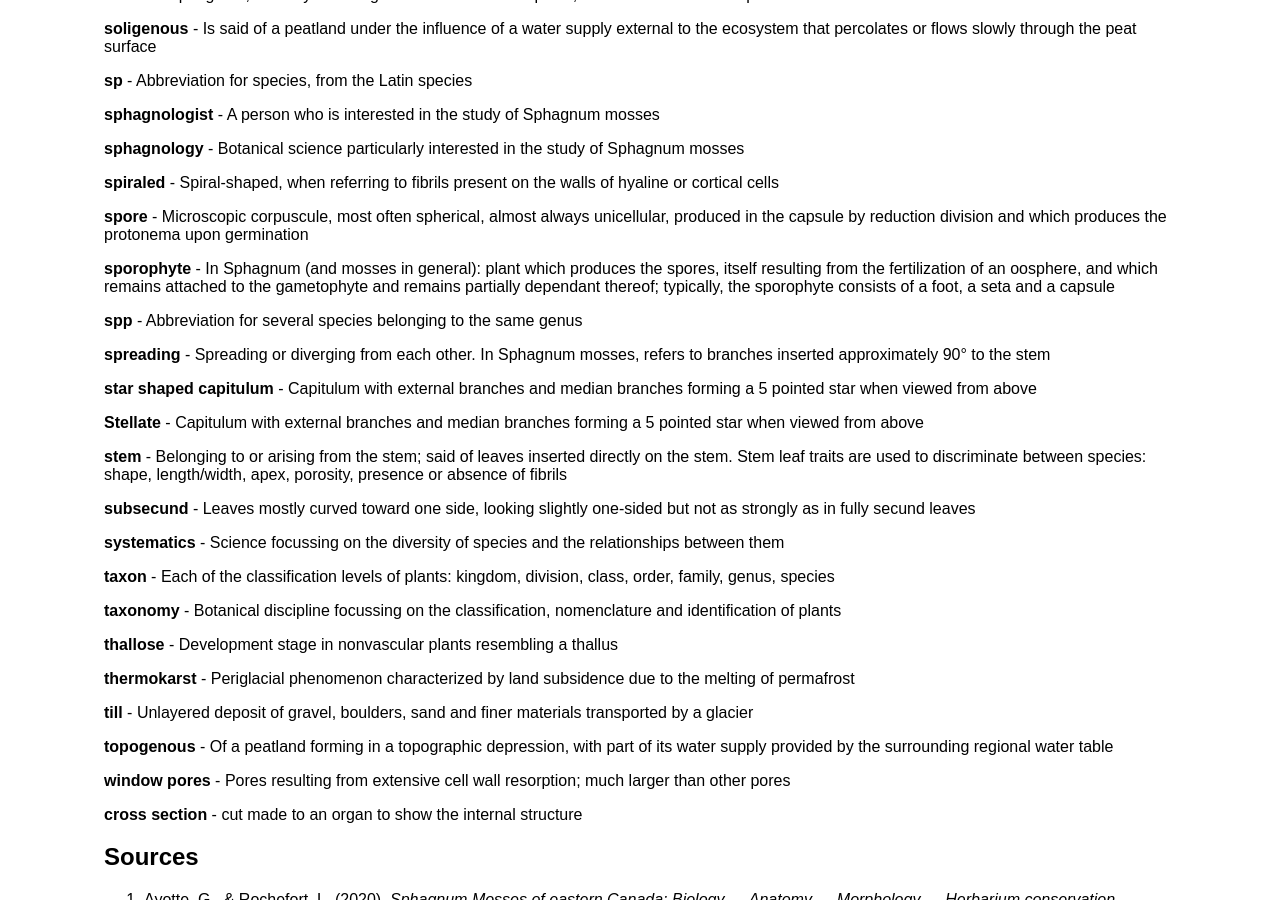
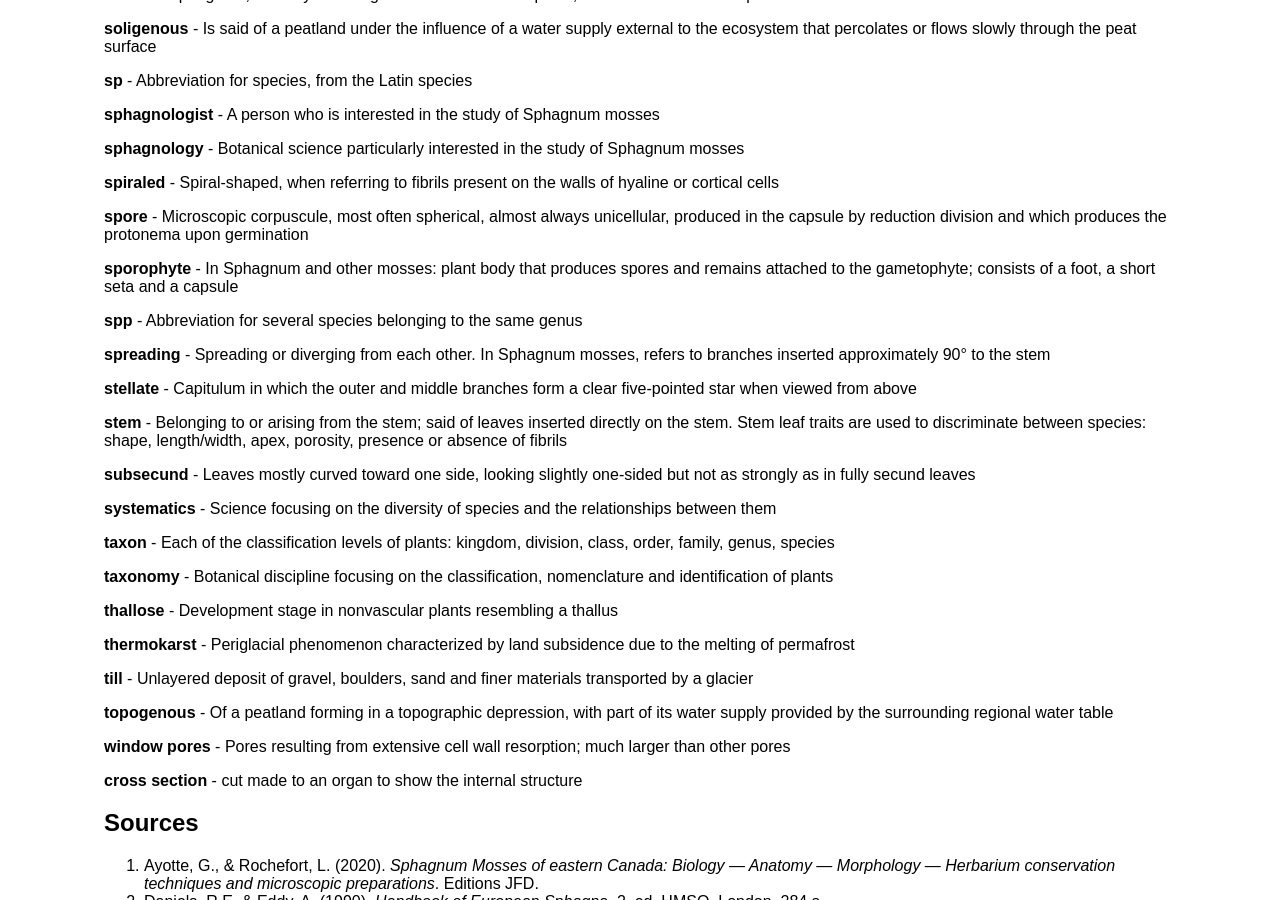
Before and after one commit to DanielESolbakk/Sphagnum-Field-Guide, a Jekyll site: the page built from Glossary/index.md, in a window 1280 px wide and 900 px high, scrolled down 7515 px. Built offline with Jekyll 4.4.1, drawn with Linux system fonts in a browser that asks for light colours; our own code applies the rules of GitHub Pages for plain Markdown files.

Commit message:
docs: update glossary

```diff
--- a/_data/glossary.yml
+++ b/_data/glossary.yml
@@ -208,16 +208,15 @@
 "sphagnology": "Botanical science particularly interested in the study of Sphagnum mosses"
 "spiraled": "Spiral-shaped, when referring to fibrils present on the walls of hyaline or cortical cells"
 "spore": "Microscopic corpuscule, most often spherical, almost always unicellular, produced in the capsule by reduction division and which produces the protonema upon germination"
-"sporophyte": "In Sphagnum (and mosses in general): plant which produces the spores, itself resulting from the fertilization of an oosphere, and which remains attached to the gametophyte and remains partially dependant thereof; typically, the sporophyte consists of a foot, a seta and a capsule"
+"sporophyte": "In Sphagnum and other mosses: plant body that produces spores and remains attached to the gametophyte; consists of a foot, a short seta and a capsule"
 "spp": "Abbreviation for several species belonging to the same genus"
 "spreading": "Spreading or diverging from each other. In Sphagnum mosses, refers to branches inserted approximately 90° to the stem"
-"star shaped capitulum": "Capitulum with external branches and median branches forming a 5 pointed star when viewed from above"
-"Stellate": "Capitulum with external branches and median branches forming a 5 pointed star when viewed from above"
+"stellate": "Capitulum in which the outer and middle branches form a clear five-pointed star when viewed from above"
 "stem": "Belonging to or arising from the stem; said of leaves inserted directly on the stem. Stem leaf traits are used to discriminate between species: shape, length/width, apex, porosity, presence or absence of fibrils"
 "subsecund": "Leaves mostly curved toward one side, looking slightly one-sided but not as strongly as in fully secund leaves"
-"systematics": "Science focussing on the diversity of species and the relationships between them"
+"systematics": "Science focusing on the diversity of species and the relationships between them"
 "taxon": "Each of the classification levels of plants: kingdom, division, class, order, family, genus, species"
-"taxonomy": "Botanical discipline focussing on the classification, nomenclature and identification of plants"
+"taxonomy": "Botanical discipline focusing on the classification, nomenclature and identification of plants"
 "thallose": "Development stage in nonvascular plants resembling a thallus"
 "thermokarst": "Periglacial phenomenon characterized by land subsidence due to the melting of permafrost"
 "till": "Unlayered deposit of gravel, boulders, sand and finer materials transported by a glacier"
```
